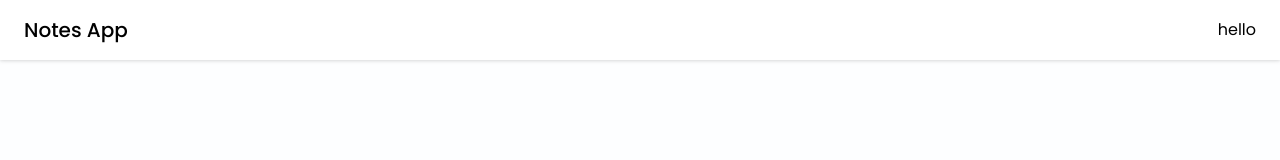
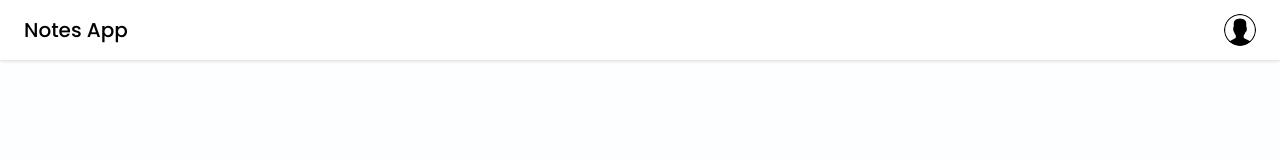
Before and after one commit to arbabhassan1/NoteNest-App, a React (Vite) app in the folder frontend/: page /dashboard in a window 1280 px wide. Shown: the top 160 px of the page. Built offline with nearby package versions, Linux system fonts and the light colour scheme.

Commit message:
Profile Donw

```diff
--- a/frontend/package.json
+++ b/frontend/package.json
@@ -10,7 +10,10 @@
     "preview": "vite preview"
   },
   "dependencies": {
+    "@chakra-ui/react": "^2.8.2",
     "@emotion/react": "^11.11.4",
+    "@emotion/styled": "^11.11.5",
+    "framer-motion": "^11.2.4",
     "react": "^18.2.0",
     "react-dom": "^18.2.0",
     "react-icons": "^5.2.1",
--- a/frontend/src/App.jsx
+++ b/frontend/src/App.jsx
@@ -5,19 +5,16 @@ import Login from "./pages/Login/Login";
 import SignUp from "./pages/SignUp/Signup";
 import Navbar from "./components/Navbar";
 const App = () => {
-  const routes = (
-    <Router>
-      <Routes>
-        <Route path="/login" element={<Login />} />
-        <Route path="/Signup" element={<SignUp />} />
-        <Route path="/dashboard" element={<Home />} />
-      </Routes>
-    </Router>
-  );
   return (
     <>
-      <Navbar />
-      {routes}
+      <Router>
+        <Navbar />
+        <Routes>
+          <Route path="/login" element={<Login />} />
+          <Route path="/Signup" element={<SignUp />} />
+          <Route path="/dashboard" element={<Home />} />
+        </Routes>
+      </Router>
     </>
   );
 };
--- a/frontend/src/components/Cards/ProfileInfo.jsx
+++ b/frontend/src/components/Cards/ProfileInfo.jsx
@@ -1,7 +1,24 @@
 import React from "react";
+import { Menu, MenuButton, MenuList, MenuItem } from "@chakra-ui/react";
+import userImg from "../../assets/user.png";
+const ProfileInfo = ({ onLogout }) => {
+  return (
+    <Menu isLazy>
+      <MenuButton>
+        <img src={userImg} alt="" className="profile-img" />
+      </MenuButton>
+      <MenuList width={140} padding={10} rounded={5} bg={"white"}>
+        {/* MenuItems are not rendered unless Menu is open */}
 
-const ProfileInfo = () => {
-  return <div>hello</div>;
+        <MenuItem
+          className="hover:bg-slate-100 w-full py-2 rounded-sm px-8 text-center"
+          onClick={onLogout}
+        >
+          LogOut
+        </MenuItem>
+      </MenuList>
+    </Menu>
+  );
 };
 
 export default ProfileInfo;
--- a/frontend/src/components/Navbar.jsx
+++ b/frontend/src/components/Navbar.jsx
@@ -1,10 +1,15 @@
 import React from "react";
 import ProfileInfo from "./Cards/ProfileInfo";
+import { useNavigate } from "react-router-dom";
 const Navbar = () => {
+  const navigate = useNavigate();
+  const onLogout = () => {
+    navigate("/login");
+  };
   return (
     <div className="bg-white flex items-center justify-between px-6 py-2 drop-shadow">
       <h2 className="text-xl font-medium py-2 text-black">Notes App</h2>
-      <ProfileInfo />
+      <ProfileInfo onLogout={onLogout} />
     </div>
   );
 };
--- /dev/null
+++ b/frontend/src/components/SearchBar/SearchBar.jsx
@@ -0,0 +1,7 @@
+import React from "react";
+
+const SearchBar = () => {
+  return <div></div>;
+};
+
+export default SearchBar;
--- a/frontend/src/index.css
+++ b/frontend/src/index.css
@@ -25,4 +25,10 @@
   .btn-primary {
     @apply w-full text-sm bg-primary text-white p-2 rounded my-1 hover:bg-blue-600;
   }
+  .profile-img {
+    @apply w-[2rem] h-[2rem] object-cover rounded-full;
+  }
+  .profile-name {
+    @apply text-lg  shadow;
+  }
 }
```
Also changed, not shown: frontend/src/assets/user.png (added), 1 other file (tests, documents, lock files or other folders).
